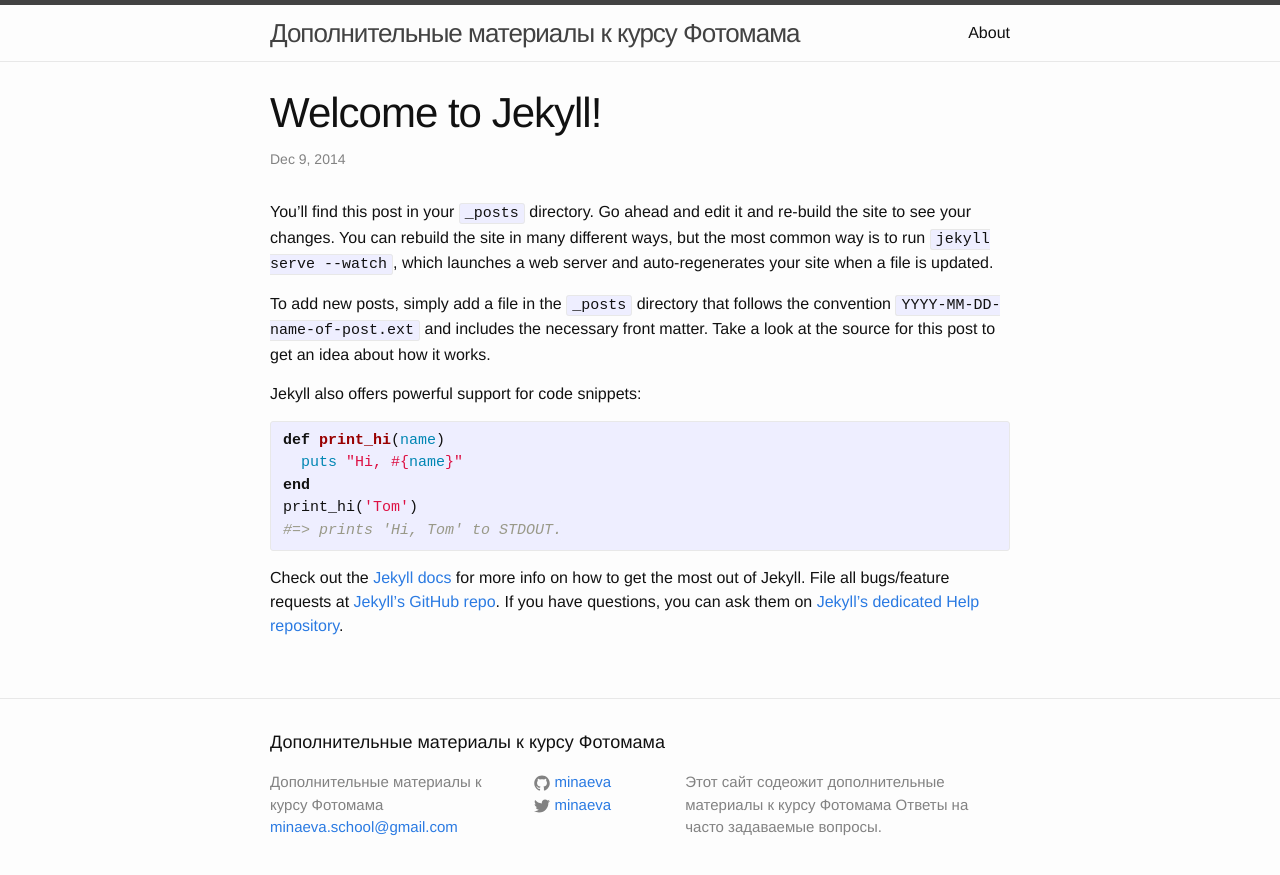
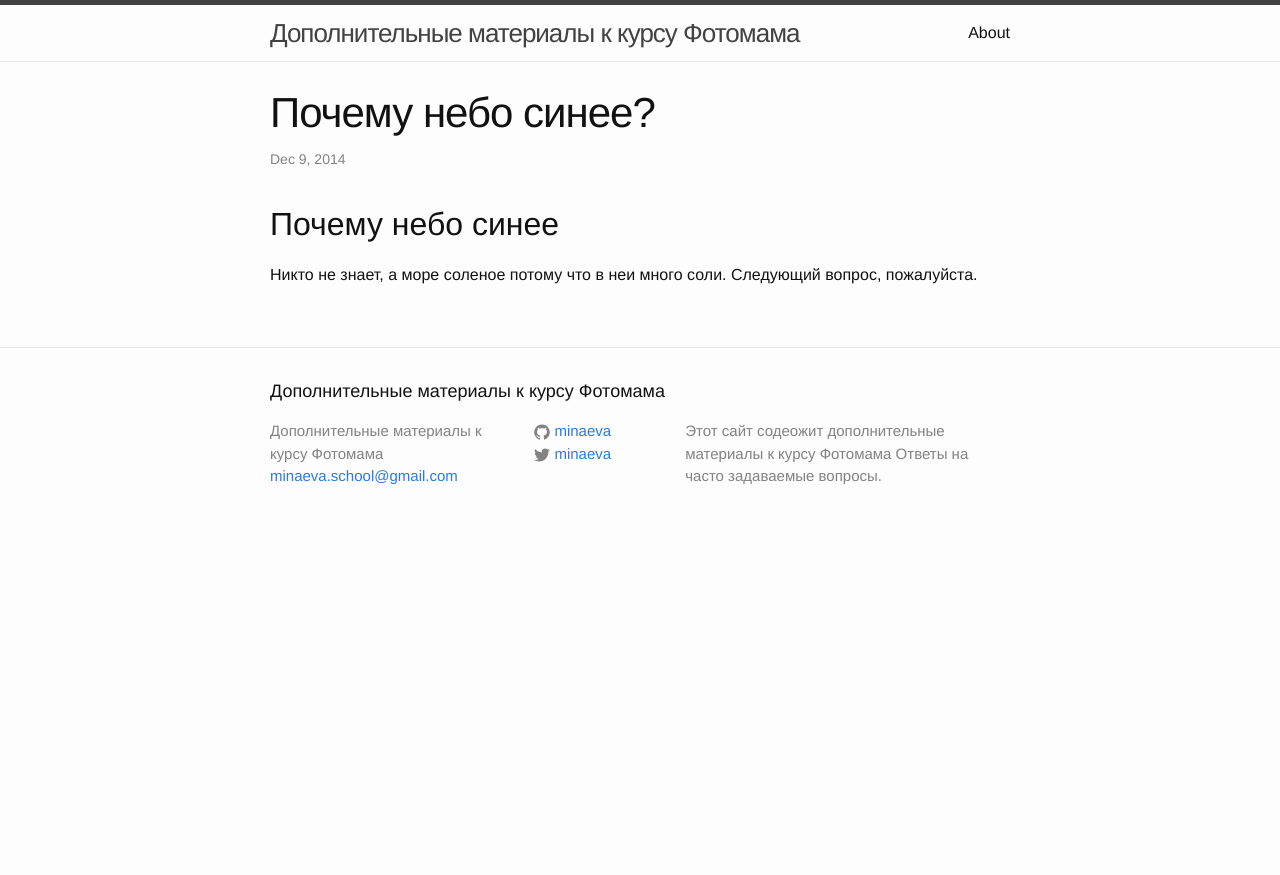
Before and after one commit to minaeva/minaeva.github.io, a Jekyll site: the page built from _posts/2014-12-09-lesson1-bluesky.md, in a window 1280 px wide. Shown: the top 875 px of the page. Built offline with Jekyll 4.4.1, drawn with Linux system fonts in a browser that asks for light colours.

Commit message:
Bluesky post 2

```diff
--- a/_posts/2014-12-09-lesson1-bluesky.md
+++ b/_posts/2014-12-09-lesson1-bluesky.md
@@ -1,25 +1,10 @@
 ---
 layout: post
-title:  "Welcome to Jekyll!"
-date:   2014-12-09 15:33:26
-categories: jekyll update
+title:  "Почему небо синее?"
+categories: lesson01
 ---
-You’ll find this post in your `_posts` directory. Go ahead and edit it and re-build the site to see your changes. You can rebuild the site in many different ways, but the most common way is to run `jekyll serve --watch`, which launches a web server and auto-regenerates your site when a file is updated.
 
-To add new posts, simply add a file in the `_posts` directory that follows the convention `YYYY-MM-DD-name-of-post.ext` and includes the necessary front matter. Take a look at the source for this post to get an idea about how it works.
+##Почему небо синее
 
-Jekyll also offers powerful support for code snippets:
-
-{% highlight ruby %}
-def print_hi(name)
-  puts "Hi, #{name}"
-end
-print_hi('Tom')
-#=> prints 'Hi, Tom' to STDOUT.
-{% endhighlight %}
-
-Check out the [Jekyll docs][jekyll] for more info on how to get the most out of Jekyll. File all bugs/feature requests at [Jekyll’s GitHub repo][jekyll-gh]. If you have questions, you can ask them on [Jekyll’s dedicated Help repository][jekyll-help].
-
-[jekyll]:      http://jekyllrb.com
-[jekyll-gh]:   https://github.com/jekyll/jekyll
-[jekyll-help]: https://github.com/jekyll/jekyll-help
+Никто не знает, а море соленое потому что в неи много соли.
+Следующий вопрос, пожалуйста.
```
